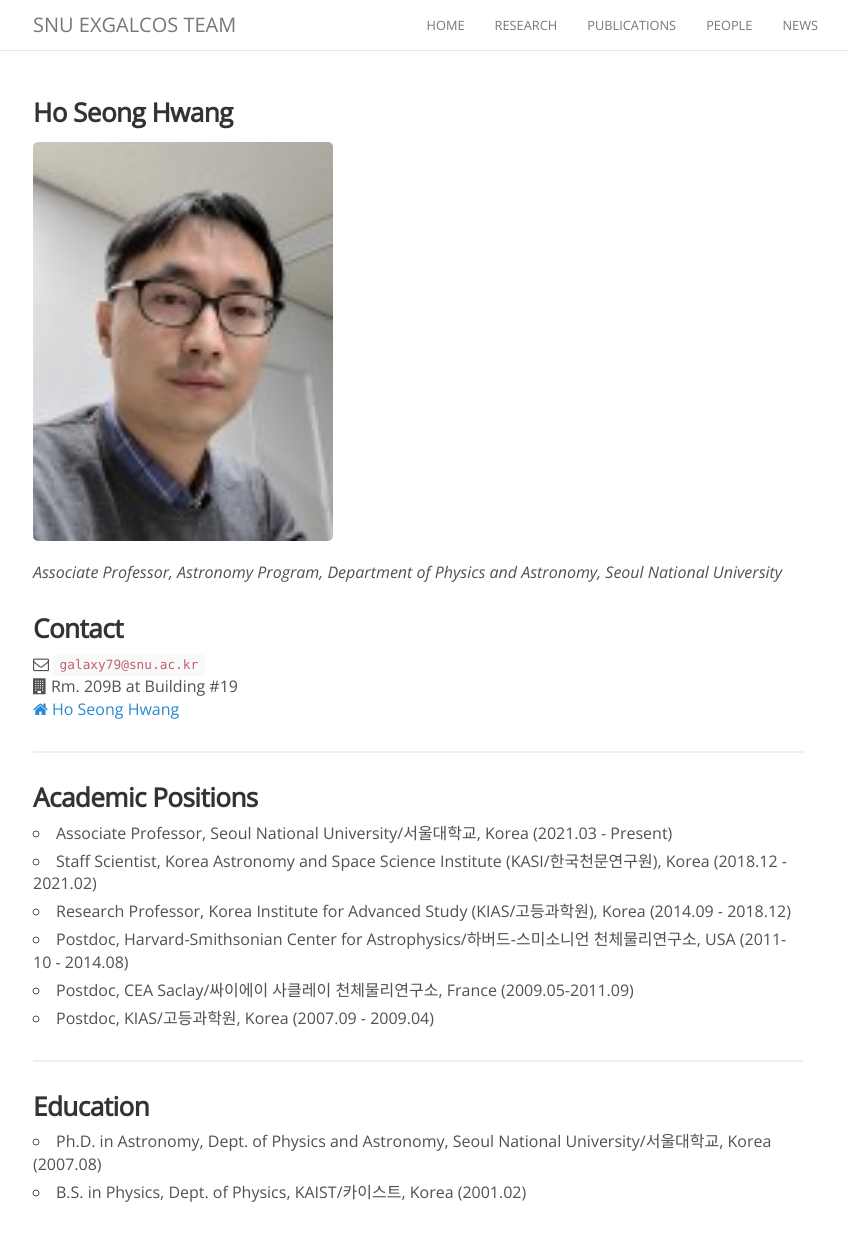
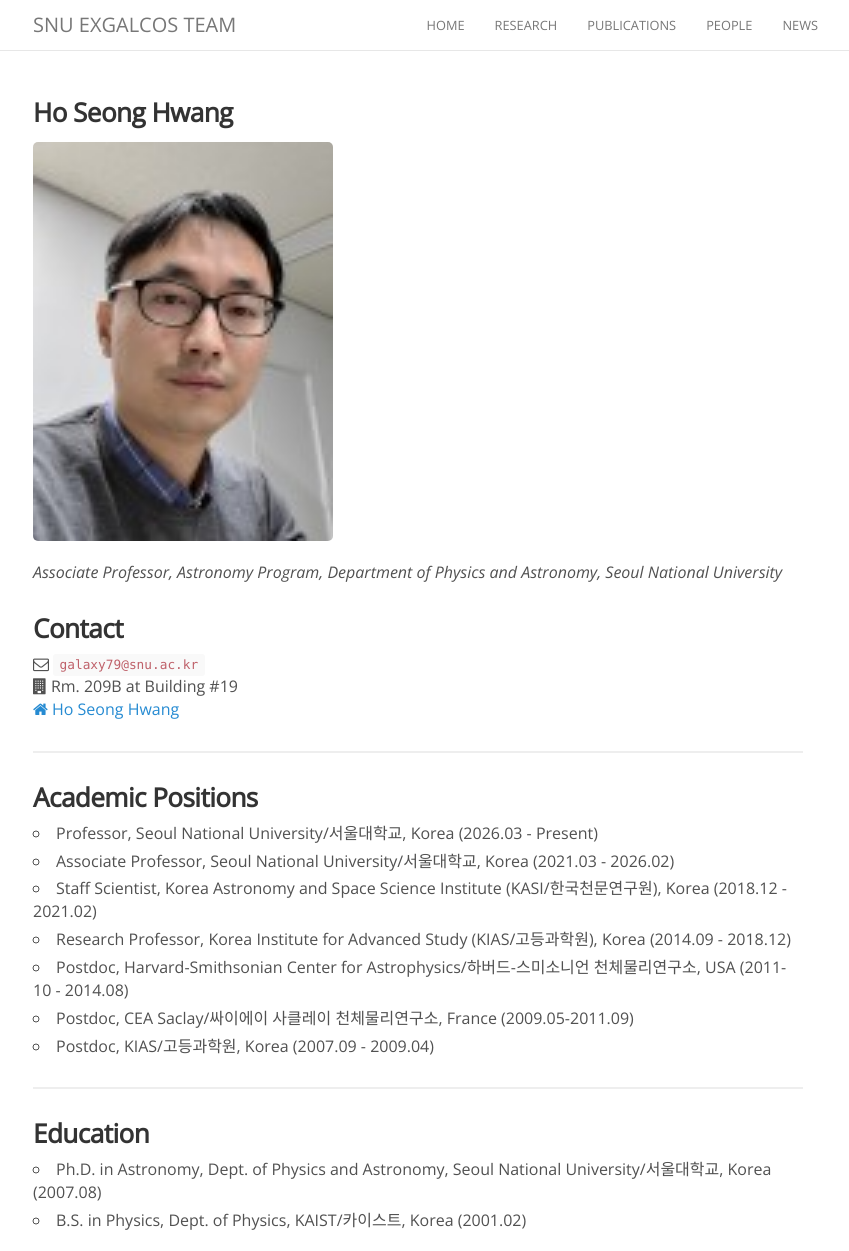
Before and after one commit to exgalcos/exgalcos.github.io, a Jekyll site: the page built from _people/hoseong_hwang.md, in a window 1280 px wide and 1251 px high. Shown: the whole window, without its empty margins (222-1071 px from the left). Built offline with Jekyll 4.4.1, drawn with Linux system fonts in a browser that asks for light colours; nearby versions of some CDN libraries; comment, search, counter and statistics services are not loaded.

Commit message:
Update hoseong_hwang.md

```diff
--- a/_people/hoseong_hwang.md
+++ b/_people/hoseong_hwang.md
@@ -16,7 +16,8 @@ _Associate Professor, Astronomy Program, Department of Physics and Astronomy, Se
 <hr>
 
 ### Academic Positions
-* Associate Professor, Seoul National University/서울대학교, Korea (2021.03 - Present)
+* Professor, Seoul National University/서울대학교, Korea (2026.03 - Present)
+* Associate Professor, Seoul National University/서울대학교, Korea (2021.03 - 2026.02)
 * Staff Scientist, Korea Astronomy and Space Science Institute (KASI/한국천문연구원), Korea (2018.12 - 2021.02)
 * Research Professor, Korea Institute for Advanced Study (KIAS/고등과학원), Korea (2014.09 - 2018.12)
 * Postdoc, Harvard-Smithsonian Center for Astrophysics/하버드-스미소니언 천체물리연구소, USA (2011-10 - 2014.08)
```
